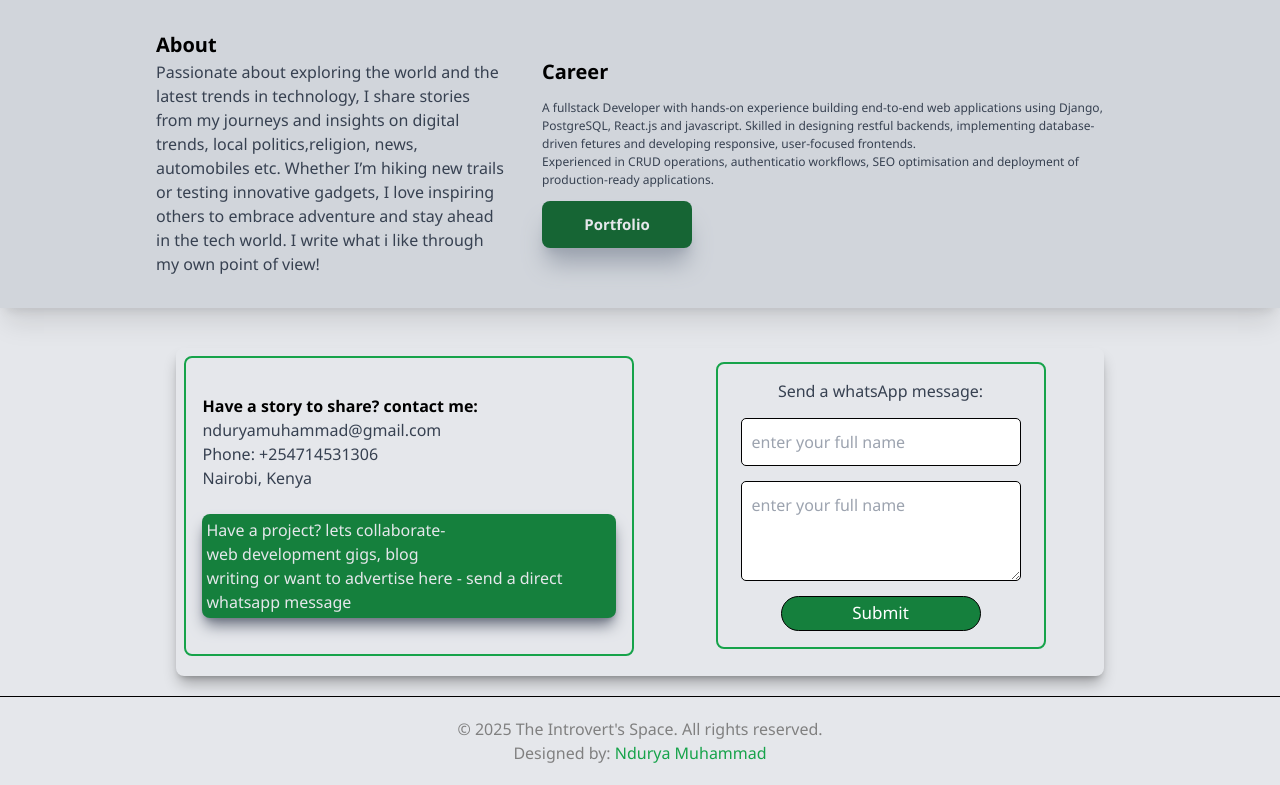
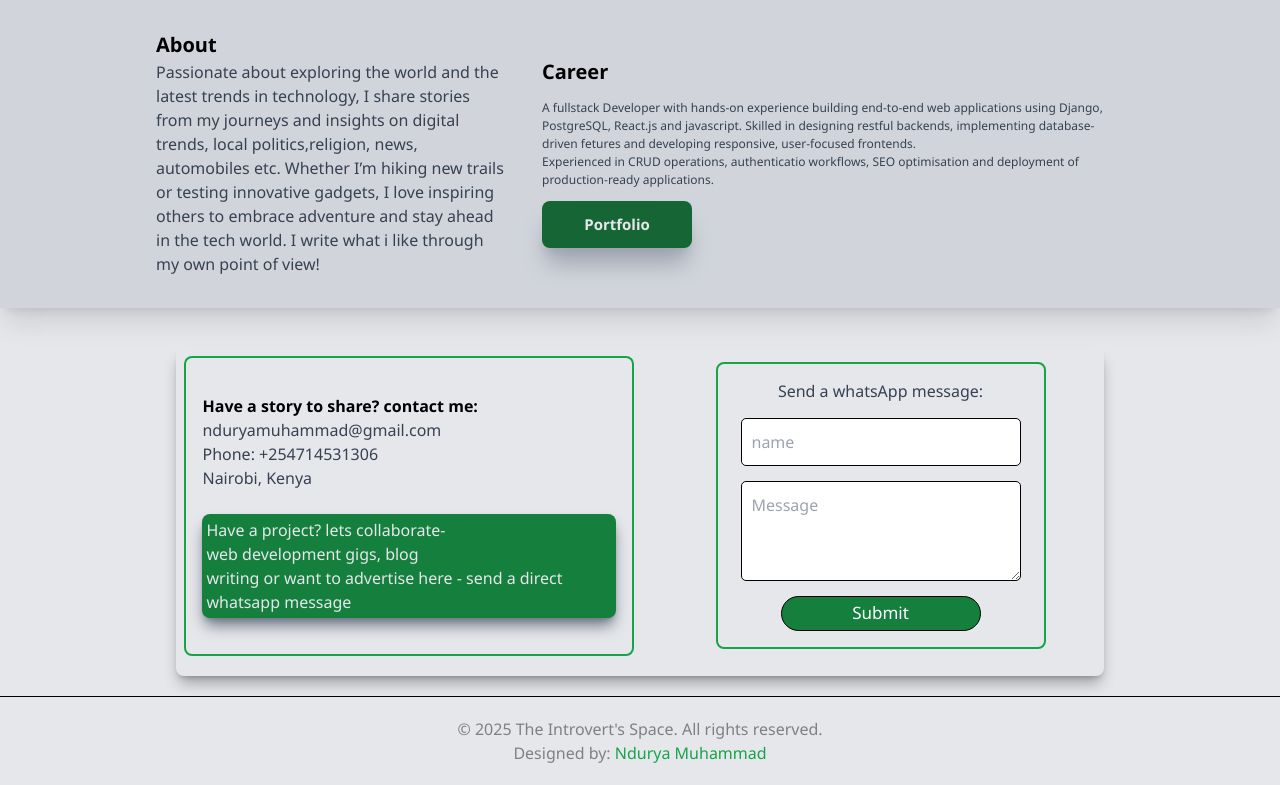
Before and after one commit to Ndurya1/Tech-Blog, a React (Create React App) app in the folder frontend/: page / in a window 1280 px wide. Shown: the part 1927-2712 px from the top of the page. Built offline with nearby package versions, Linux system fonts and the light colour scheme; no server answers.

Commit message:
html changes

```diff
--- a/frontend/src/Components/Contacts.js
+++ b/frontend/src/Components/Contacts.js
@@ -59,9 +59,9 @@ export default function Contacts({children, delay=0}){
                         viewPort={{once:true, amount:0.9}} className="contact-sec-form flex flex-col justify-center items-center w-full ">
             <form className=" flex flex-col justify-center text-left  w-[330px] text-gray-700 border-2 border-green-600 rounded-lg p-4">
                 <p>Send a whatsApp message:</p>
-                <input type="text"  onChange={handleMessageChange} placeholder="enter your full name" required />
+                <input type="text"  onChange={handleMessageChange} placeholder="name" required />
 
-                <textarea type="text" id="whatsapp_msg" value={message} onChange={handleMessageChange} placeholder="enter your full name" required />
+                <textarea type="text" id="whatsapp_msg" value={message} onChange={handleMessageChange} placeholder="Message" required />
 
                 <button className="bg-green-700 hover:bg-transparent hover:text-black rounded-full" onSubmit={sendToWhatsapp}>Submit</button>
             </form>
```
